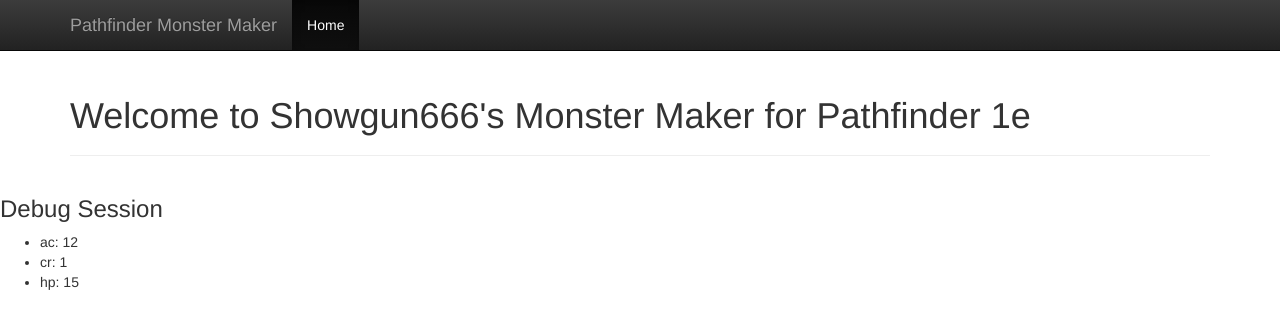
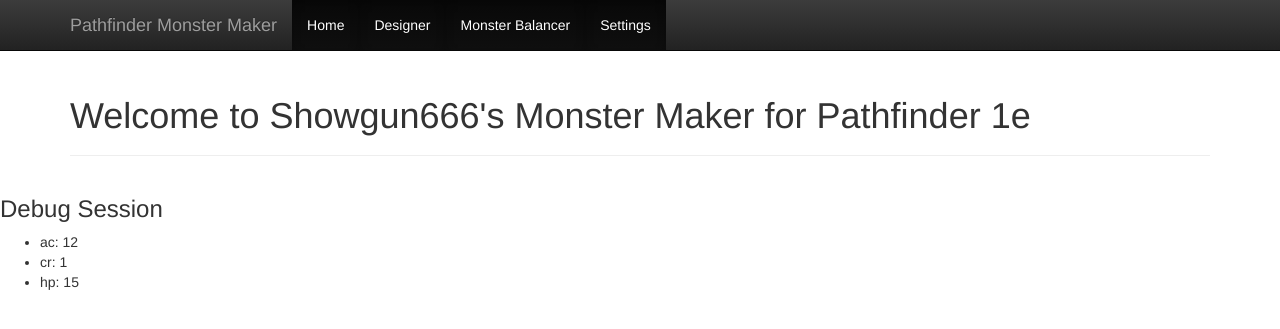
Before and after one commit to showgun666/MonsterMakerPF1e, a Flask app: page / in a window 1280 px wide. Shown: the top 329 px of the page. Run offline with Flask 3, Linux system fonts and the light colour scheme; parts of the project's set-up code (start-up, migrations or seed data) failed here and were passed over; some libraries are stand-ins or nearby versions.

Commit message:
added link to the monster balancer

```diff
--- a/templates/header.html
+++ b/templates/header.html
@@ -1,5 +1,5 @@
 <!DOCTYPE html>
-<html lang="sv">
+<html lang="en">
 <head>
     <meta charset="utf-8">
     <meta http-equiv="X-UA-Compatible" content="IE=edge">
@@ -29,6 +29,9 @@
             <div id="navbar" class="navbar-collapse collapse">
                 <ul class="nav navbar-nav">
                     <li class="active"><a href="{{ url_for('main') }}">Home</a></li>
+                    <li class="active"><a href="{{ url_for('creature_designer') }}">Designer</a></li>
+                    <li class="active"><a href="{{ url_for('monster_balancer') }}">Monster Balancer</a></li>
+                    <li class="active"><a href="{{ url_for('settings') }}">Settings</a></li>
                 </ul>
             </div>
         </div>
```
